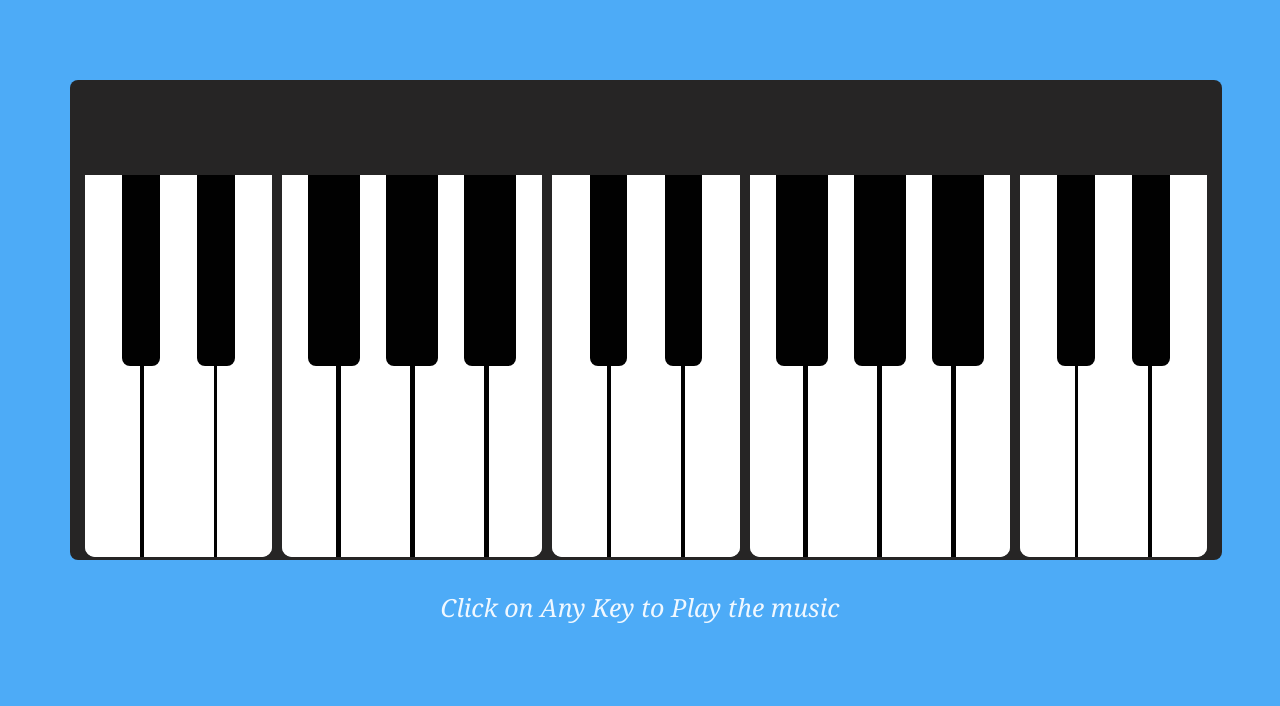
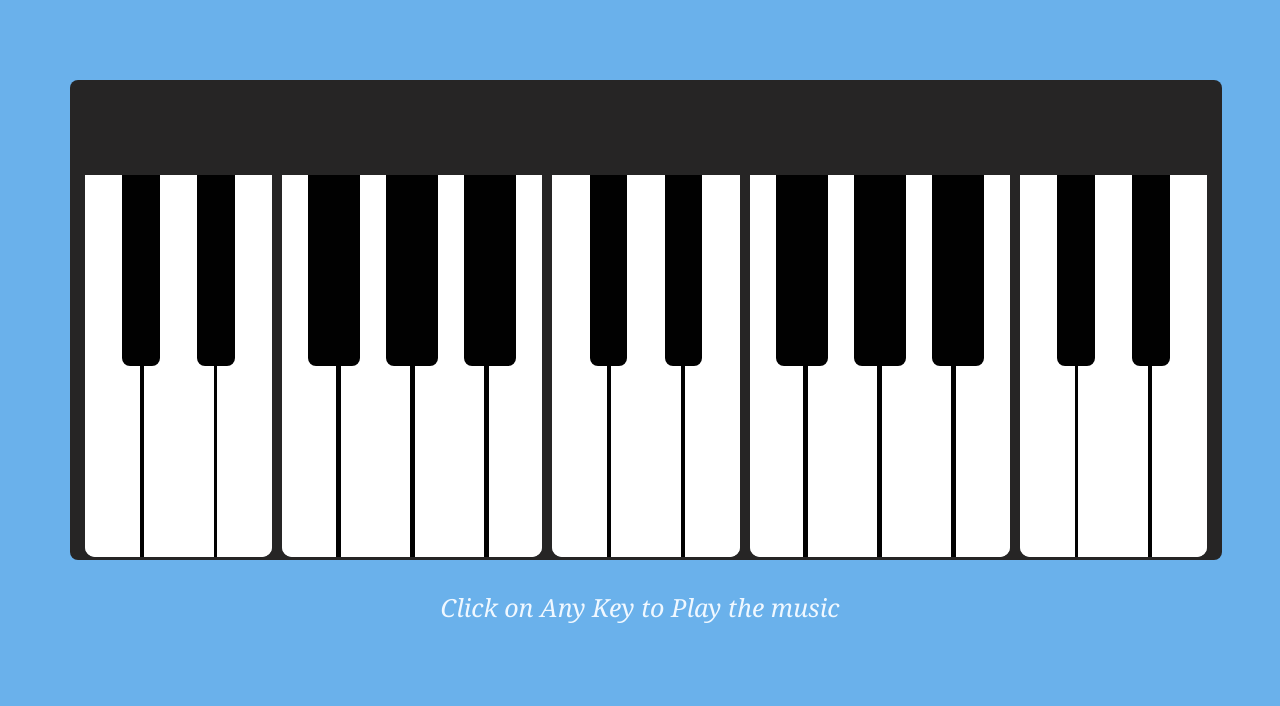
Before and after one commit to maheshkn30/Play-Piano, a plain HTML site: page index.html in a window 1280 px wide. Shown: the part 94-800 px from the top of the page. Drawn offline with Linux system fonts and the light colour scheme.

Commit message:
new:updated bg color

```diff
--- a/index.html
+++ b/index.html
@@ -1,4 +1,4 @@
-<!DOCTYPE html>
+<!doctype html>
 <html lang="en">
   <head>
     <meta charset="UTF-8" />
@@ -9,7 +9,7 @@
         margin: 0;
         padding: 0;
         box-sizing: border-box;
-        background-color: #4dabf7;
+        background-color: #6ab1eb;
         cursor: pointer;
       }
 
@@ -155,7 +155,8 @@
         font-size: 25px;
         font-style: oblique;
         margin-top: -20px;
-        font-family: Georgia, 'Times New Roman', Times, serif, Helvetica,
+        font-family:
+          Georgia, &quot;Times New Roman&quot;, Times, serif, Helvetica,
           sans-serif;
         color: aliceblue;
       "
```
